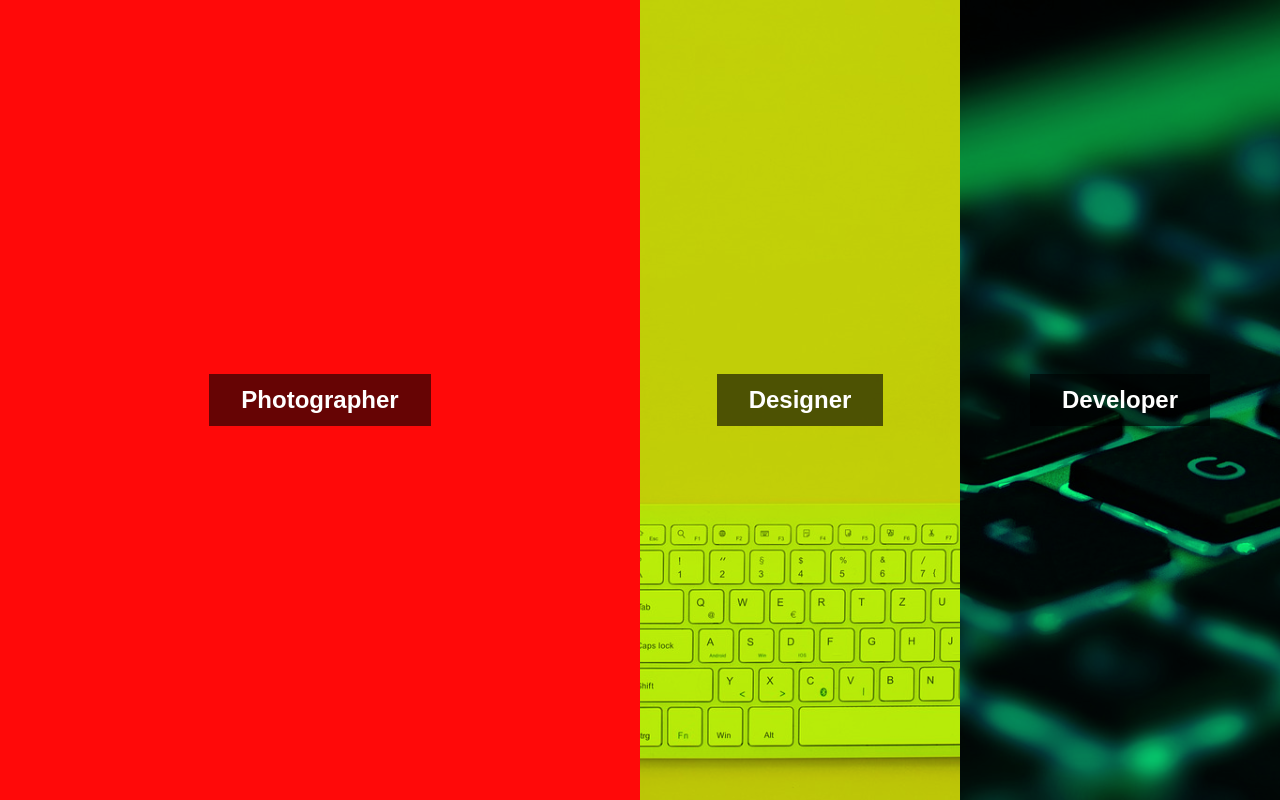
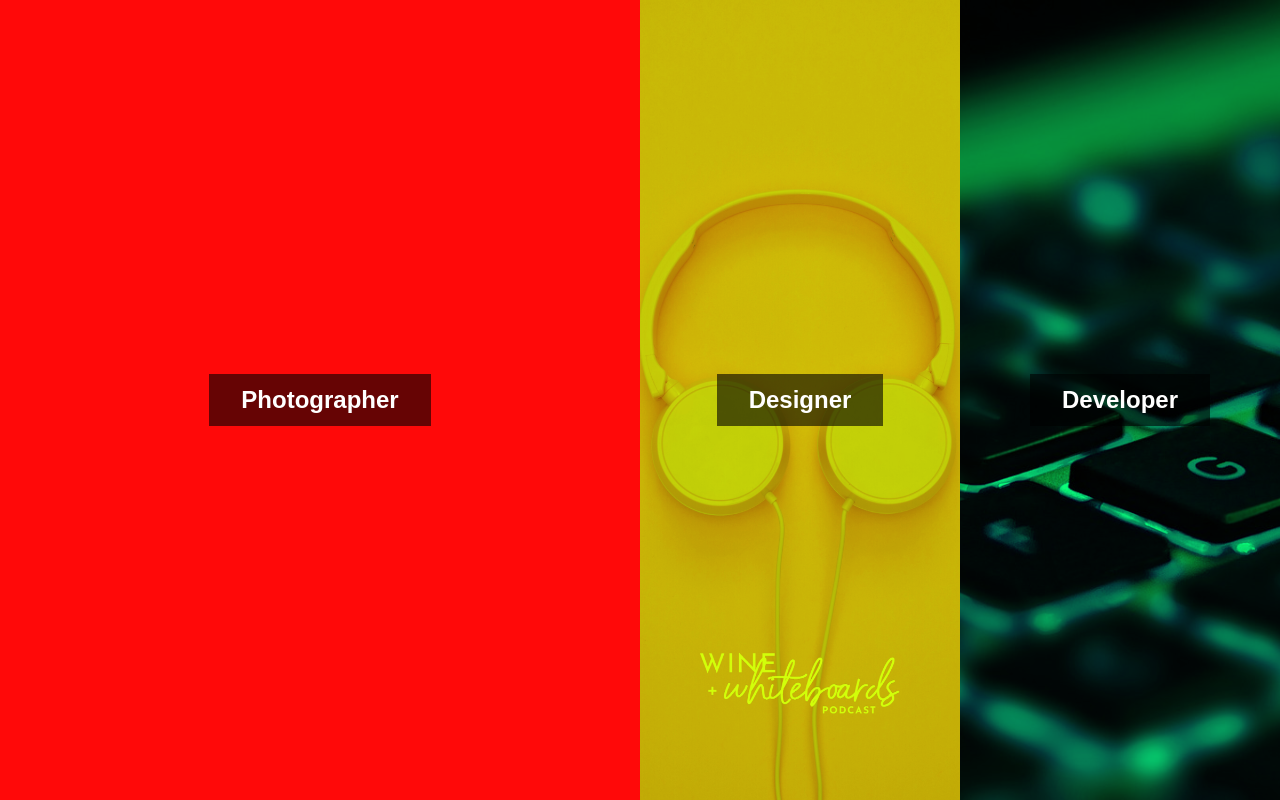
Before and after one commit to pyhrishi/split-landing-page, a plain HTML site: page index.html in a window 1280 px wide. Drawn offline with Linux system fonts and the light colour scheme.

Commit message:
Background change

```diff
--- a/style.css
+++ b/style.css
@@ -39,7 +39,7 @@ section h1 {
 }
 
 .design {
-  background: url(img/designer.jpg) #d2ff09;
+  background: url(img/design.png) #d2ff09;
   background-position: center;
   background-size: cover;
   background-blend-mode: multiply;
```
Also changed, not shown: img/design.jfif (added), img/design.png (added).
